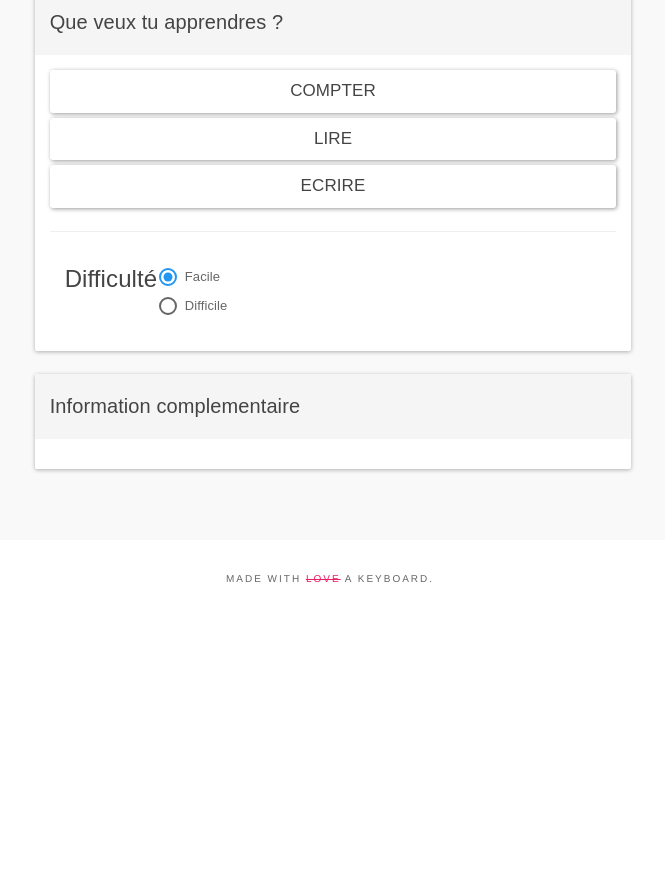
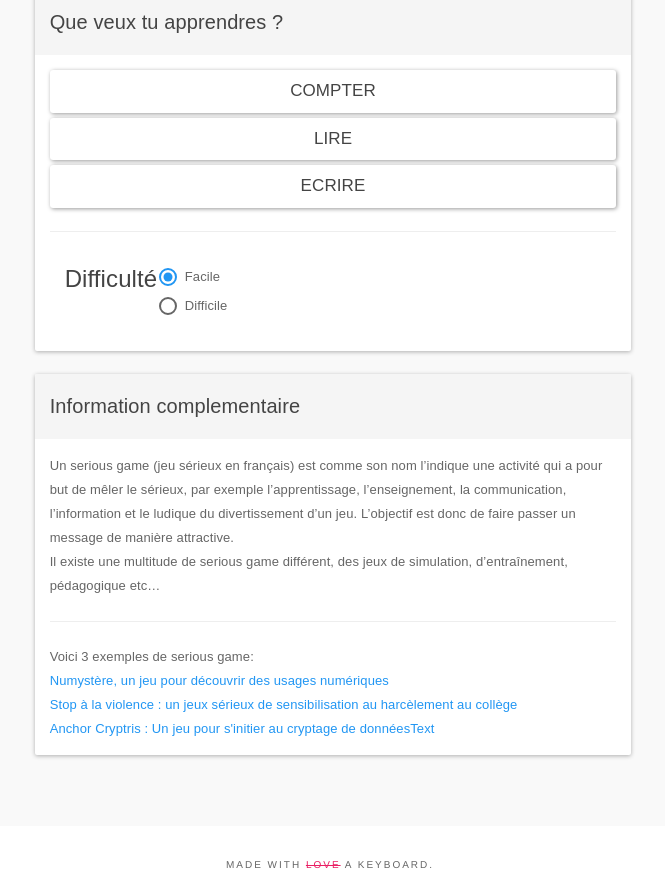
Before and after one commit to Drakirus/GestionProjet-Apprendre-en-m-amusant, a plain HTML site: page index.html at #!/login in a window 1280 px wide. Shown: the part 130-1015 px from the top of the page, without its empty margins (307-972 px from the left). Before the commit the page ends 800 px from the top, so only its background shows below. Drawn offline with nearby package versions, Linux system fonts and the light colour scheme.

Commit message:
information complementaire

```diff
--- a/login/login.view.html
+++ b/login/login.view.html
@@ -37,6 +37,19 @@
 <div class="panel panel-default">
 	<div class="panel-heading"><h5>Information complementaire</h5></div>
 	<div class="panel-body">
+			Un serious game (jeu sérieux en français) est comme son nom l’indique une activité qui a pour but de mêler le sérieux, par exemple l’apprentissage, l’enseignement, la communication, l’information et le ludique du divertissement d’un jeu.
+			L’objectif est donc de faire passer un message de manière attractive.
+			<br/>
+			Il existe une multitude de serious game différent, des jeux de simulation, d’entraînement, pédagogique etc…
+			<br/>
+			<hr>
+			Voici 3 exemples de serious game:
+				</br>
+				<a href="https://www.tice-education.fr/index.php/tous-les-articles-er-ressources/seriousgames/1166-numystere-un-jeu-pour-decouvrir-des-usages-numeriques" target="_blank">Numystère, un jeu pour découvrir des usages numériques</a>
+				</br>
+				<a href="https://www.tice-education.fr/index.php/tous-les-articles-er-ressources/seriousgames/910-stop-a-la-violence-un-jeux-serieux-de-sensibilisation-au-harcelement-au-college" target="_blank">Stop à la violence : un jeux sérieux de sensibilisation au harcèlement au collège</a>
+				</br>
+				<a href="https://www.tice-education.fr/index.php/tous-les-articles-er-ressources/seriousgames/974-cryptris-un-jeu-pour-s-initier-au-cryptage-de-donnees" target="_blank">Anchor Cryptris : Un jeu pour s'initier au cryptage de donnéesText</a>
 
 
 	</div>
```
